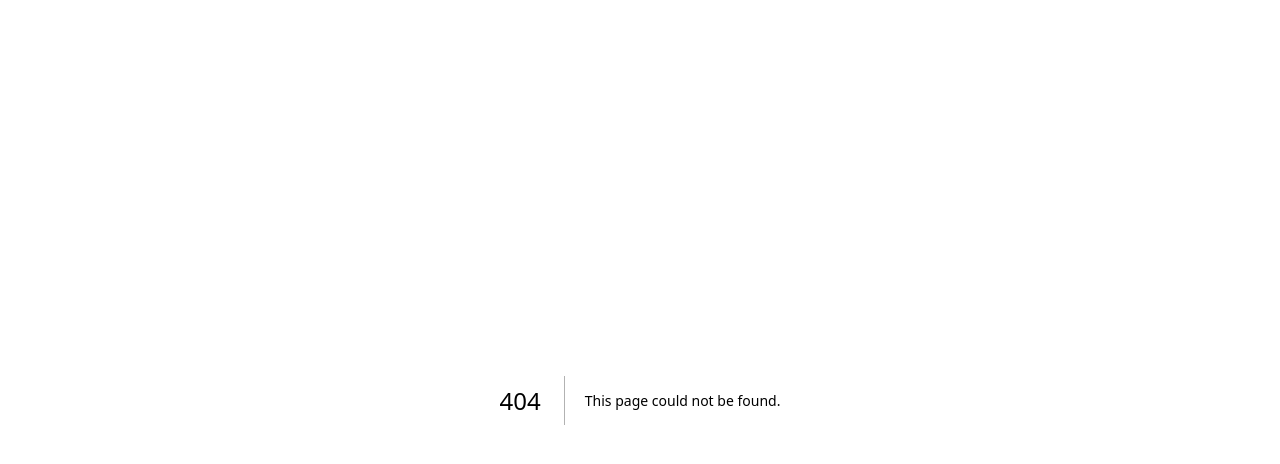
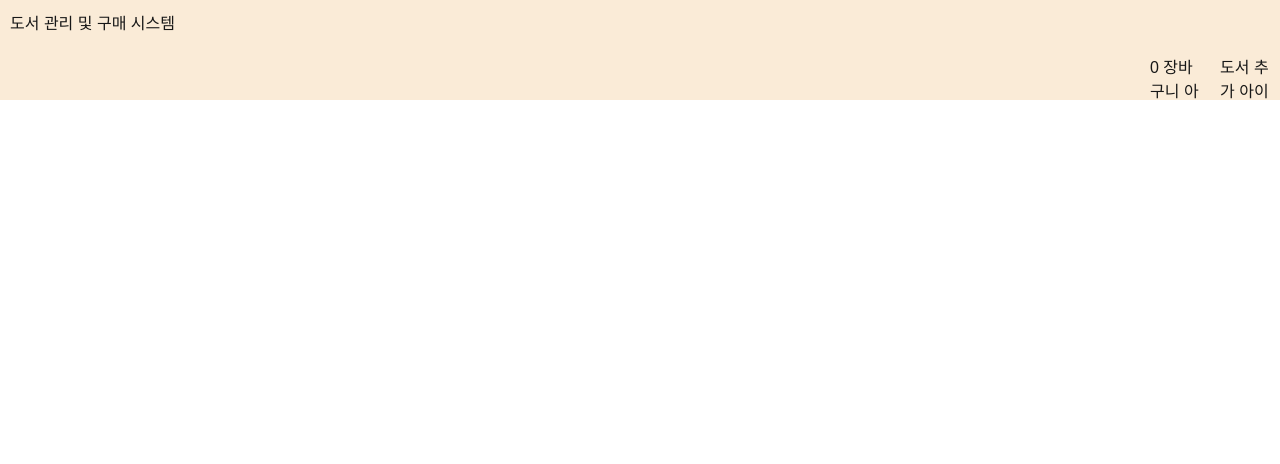
Before and after one commit to yeon-ryu/bookstore-react, a Next.js app: page /cart in a window 1280 px wide. Before the commit this address had no page. Shown: the top 464 px of the page. Built offline with nearby package versions, Linux system fonts and the light colour scheme.

Commit message:
공통 컴포넌트 추가 및 헤덜 적용, 페이지 원형 추가'

```diff
--- /dev/null
+++ b/src/app/book/[bookId]/page.js
@@ -0,0 +1,5 @@
+export default function BookDetail() {
+
+    return <>
+    </>
+}
--- /dev/null
+++ b/src/app/cart/page.js
@@ -0,0 +1,5 @@
+export default function Cart() {
+
+    return <>
+    </>
+}
--- a/src/app/globals.css
+++ b/src/app/globals.css
@@ -47,3 +47,33 @@ a {
     color-scheme: dark;
   }
 }
+
+/* 커스텀 css */
+.header {
+  height: 100px;
+  background-color: antiquewhite;
+  overflow: hidden;
+}
+
+.title {
+  width: 300px;
+  overflow: hidden;
+  margin: 10px;
+}
+
+.header .icon-btn {
+  height: 50px;
+  width: 50px;
+  float: right;
+  margin : 10px;
+  overflow: hidden;
+}
+
+.error {
+  color: red;
+  background-color: burlywood;
+}
+
+.loading {
+  background-color: aquamarine;
+}
--- a/src/app/layout.js
+++ b/src/app/layout.js
@@ -1,5 +1,6 @@
 import { Geist, Geist_Mono } from "next/font/google";
 import "./globals.css";
+import Layout from "@/components/Layout";
 
 const geistSans = Geist({
   variable: "--font-geist-sans",
@@ -19,7 +20,7 @@ export const metadata = {
 export default function RootLayout({ children }) {
   return (
     <html lang="en" className={`${geistSans.variable} ${geistMono.variable}`}>
-      <body>{children}</body>
+      <body><Layout children={children} /></body>
     </html>
   );
 }
--- /dev/null
+++ b/src/app/manage/page.js
@@ -0,0 +1,5 @@
+export default function Manage() {
+
+    return <>
+    </>
+}
--- /dev/null
+++ b/src/components/Empty.jsx
@@ -0,0 +1,6 @@
+export default function Empty() {
+
+    return <>
+        <p>데이터가 비었습니다</p>
+    </>
+}
--- /dev/null
+++ b/src/components/Header.jsx
@@ -0,0 +1,14 @@
+'use client'
+
+import { useCartStore } from "@/stores/useCartStore"
+import Link from "next/link"
+
+export default function Header() {
+    const { bookCount } = useCartStore();
+
+    return <div className="header">
+        <div className="title"><Link href={"/"}>도서 관리 및 구매 시스템</Link></div>
+        <div className="icon-btn"><Link href={"/manage"}>도서 추가 아이콘</Link></div>
+        <div className="icon-btn"><Link href={"/cart"}>{bookCount} 장바구니 아이콘</Link></div>
+    </div>
+}
--- /dev/null
+++ b/src/components/Layout.jsx
@@ -0,0 +1,9 @@
+import Header from "./Header";
+
+export default function Layout ({children}) {
+
+    return <>
+        <Header />
+        {children}
+    </>
+}
--- /dev/null
+++ b/src/components/Loading.jsx
@@ -0,0 +1,6 @@
+export default function Loading() {
+
+    return <div className="loading">
+        <h1>로딩 중입니다...</h1>
+    </div>
+}
--- a/src/stores/useCartStore.js
+++ b/src/stores/useCartStore.js
@@ -1,10 +1,10 @@
-import { purchaseApi } from "@/api/purchaseAPI";
 import { create } from "zustand";
 
 export const useCartStore = create(set => ({
     cart : [],
+    bookCount : 0,
 
-    addCart : (book) => set(state => ({cart : [...state.cart, {...book, bookId : book.id, count : 1}]})),
+    addCart : (book) => set(state => ({cart : [...state.cart, {...book, bookId : book.id, count : 1}], bookCount : state.bookCount + 1})),
 
     updateCount : (id, cnt) => {
         if(cnt <= 0) {
@@ -13,10 +13,12 @@ export const useCartStore = create(set => ({
         set(state => ({cart : state.cart.map(b => b.bookId === id ? {...b, count : cnt} : b)}));
     },
 
-    deleteBook : (id) => set(state => ({cart : state.cart.filter(b => b.bookId !== id)})),
+    deleteBook : (id) => set(state => ({cart : state.cart.filter(b => b.bookId !== id), bookCount : state.bookCount - 1})),
 
     // purchase 시, 특정 책들만 결제한 후 삭제할 때 사용
-    deleteBooks : async(ids) => set(state => ({cart : state.cart.filter(b => !ids.includes(b.bookId))})),
+    deleteBooks : async(ids) => set(state => ({cart : state.cart.filter(b => !ids.includes(b.bookId)), bookCount : state.bookCount - ids.length})),
 
-    resetCart : () => set({cart : []})
+    resetCart : () => {
+        set({cart : [], bookCount : 0});
+    }
 }))
```
Also changed, not shown: src/components/Error.jsx (added, +7 -0 lines).
